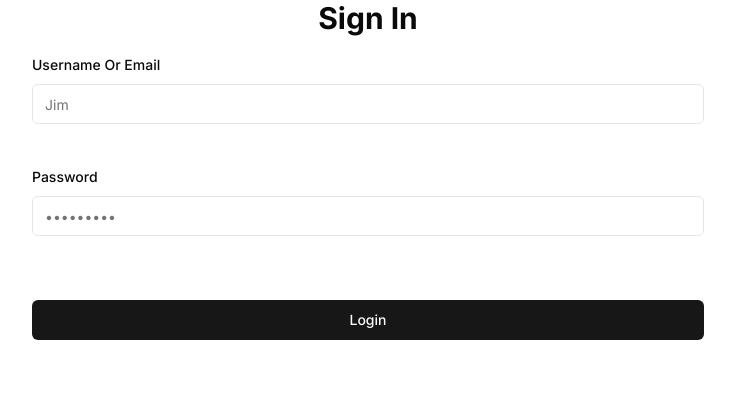
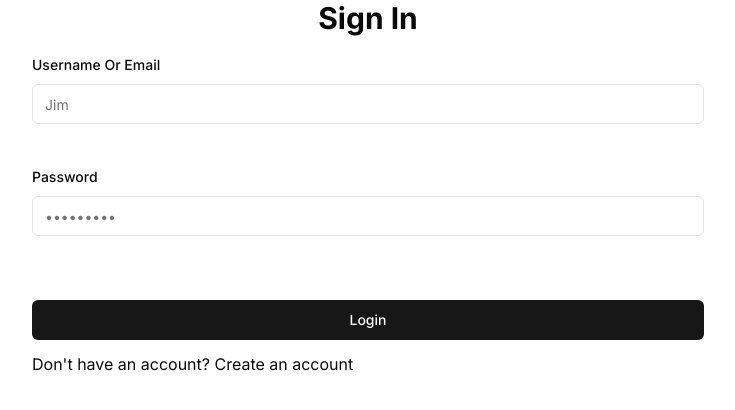
Before and after one commit to JoshHyde9/giga-chirp, a Next.js app: page /signin in a window 1280 px wide. Shown: the top 410 px of the page, without its empty margins (272-1007 px from the left). Built offline with nearby package versions, Linux system fonts and the light colour scheme.

Commit message:
feat: added routing links to pages

```diff
--- a/src/app/register/page.tsx
+++ b/src/app/register/page.tsx
@@ -5,6 +5,7 @@ import { useForm } from "react-hook-form";
 import { zodResolver } from "@hookform/resolvers/zod";
 import { useMutation } from "@tanstack/react-query";
 import { z } from "zod";
+import Link from "next/link";
 
 import { api } from "@/server/treaty";
 
@@ -193,6 +194,8 @@ export default function Register() {
             <Button type="submit" disabled={isPending} className="mt-4 w-full">
               Register
             </Button>
+
+            <p className="mt-3">Already have an account? <Link href="/signin">Sign in</Link></p>
           </form>
         </Form>
       </div>
--- a/src/app/signin/page.tsx
+++ b/src/app/signin/page.tsx
@@ -5,6 +5,7 @@ import { useForm } from "react-hook-form";
 import { zodResolver } from "@hookform/resolvers/zod";
 import { useMutation } from "@tanstack/react-query";
 import { z } from "zod";
+import Link from "next/link";
 
 import {
   Form,
@@ -104,6 +105,8 @@ export default function Register() {
             <Button type="submit" disabled={isPending} className="mt-4 w-full">
               Login
             </Button>
+
+            <p className="mt-3">Don't have an account? <Link href="/register">Create an account</Link></p>
           </form>
         </Form>
       </div>
```
